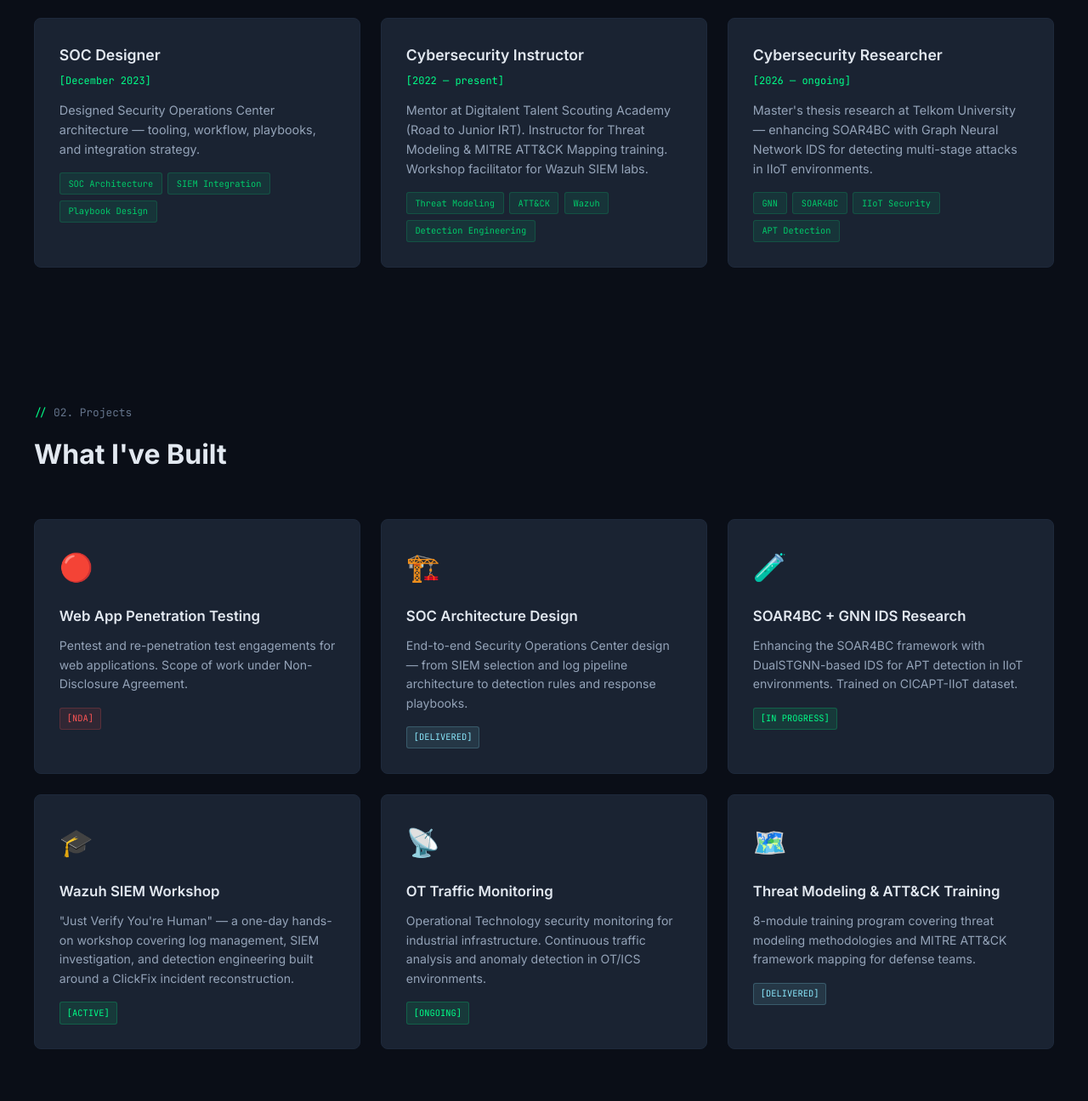
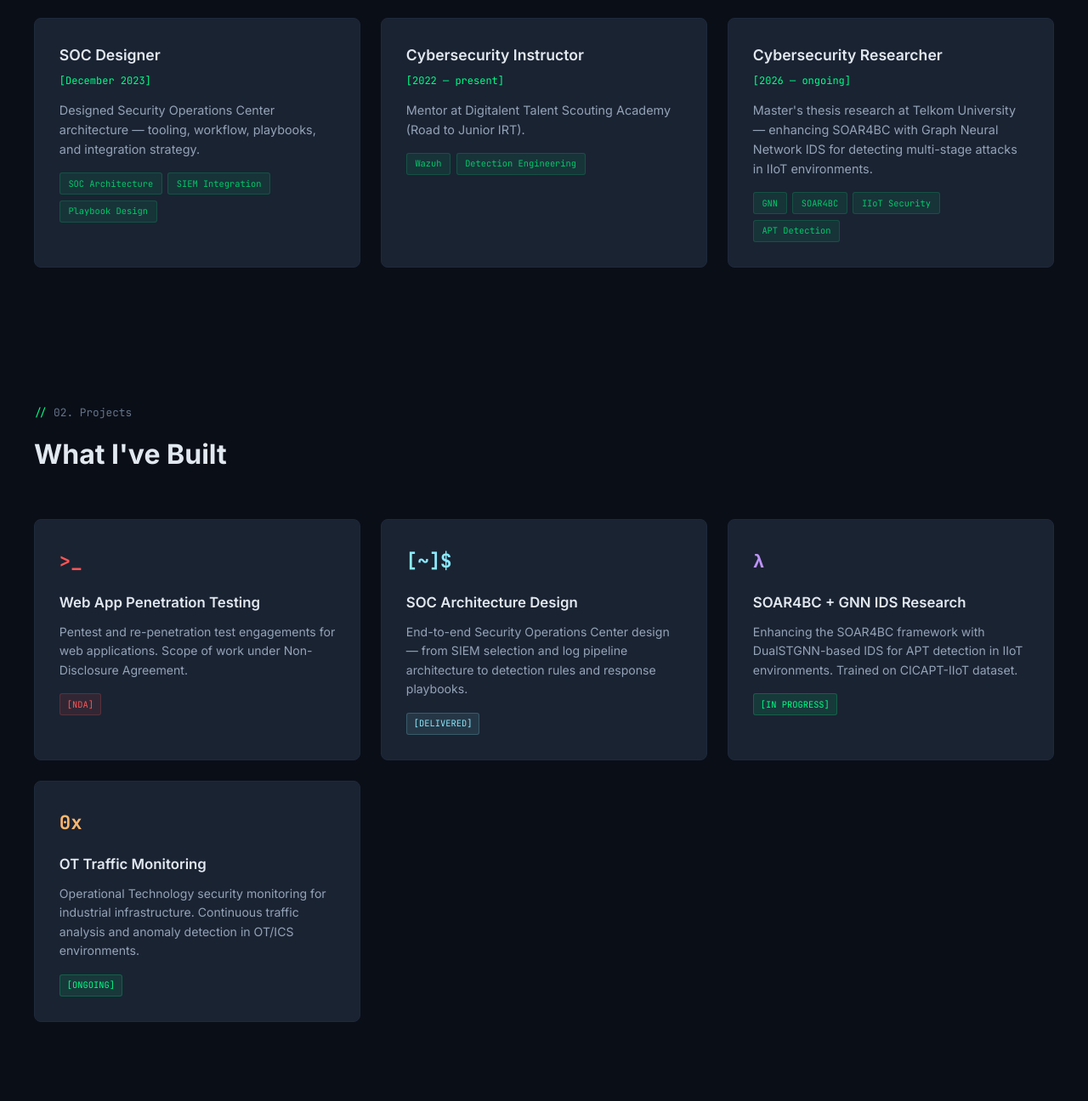
Before and after one commit to senjaputras/porto, a plain HTML site: page index.html in a window 1280 px wide. Shown: the part 1304-2600 px from the top of the page at 85% size. Drawn offline with Linux system fonts and the light colour scheme.

Commit message:
Update index.html

```diff
--- a/index.html
+++ b/index.html
@@ -678,12 +678,8 @@
                 <div class="exp-period">[2022 — present]</div>
                 <div class="exp-desc">
                     Mentor at Digitalent Talent Scouting Academy (Road to Junior IRT).
-                    Instructor for Threat Modeling &amp; MITRE ATT&amp;CK Mapping training.
-                    Workshop facilitator for Wazuh SIEM labs.
                 </div>
                 <div class="exp-tools">
-                    <span class="tool-tag">Threat Modeling</span>
-                    <span class="tool-tag">ATT&CK</span>
                     <span class="tool-tag">Wazuh</span>
                     <span class="tool-tag">Detection Engineering</span>
                 </div>
@@ -715,7 +711,7 @@
         </div>
         <div class="proj-grid">
             <div class="proj-card">
-                <div class="proj-icon">🔴</div>
+                <div class="proj-icon" style="font-family:'JetBrains Mono',monospace;color:var(--red);font-size:1.4rem;font-weight:700;">&gt;_</div>
                 <div class="proj-title">Web App Penetration Testing</div>
                 <div class="proj-desc">
                     Pentest and re-penetration test engagements for web applications.
@@ -724,7 +720,7 @@
                 <span class="proj-status status-nda">[NDA]</span>
             </div>
             <div class="proj-card">
-                <div class="proj-icon">🏗️</div>
+                <div class="proj-icon" style="font-family:'JetBrains Mono',monospace;color:var(--cyan);font-size:1.4rem;font-weight:700;">[~]$</div>
                 <div class="proj-title">SOC Architecture Design</div>
                 <div class="proj-desc">
                     End-to-end Security Operations Center design — from SIEM selection and
@@ -733,7 +729,7 @@
                 <span class="proj-status status-done">[DELIVERED]</span>
             </div>
             <div class="proj-card">
-                <div class="proj-icon">🧪</div>
+                <div class="proj-icon" style="font-family:'JetBrains Mono',monospace;color:var(--purple);font-size:1.4rem;font-weight:700;">&lambda;</div>
                 <div class="proj-title">SOAR4BC + GNN IDS Research</div>
                 <div class="proj-desc">
                     Enhancing the SOAR4BC framework with DualSTGNN-based IDS
@@ -742,32 +738,13 @@
                 <span class="proj-status status-ongoing">[IN PROGRESS]</span>
             </div>
             <div class="proj-card">
-                <div class="proj-icon">🎓</div>
-                <div class="proj-title">Wazuh SIEM Workshop</div>
-                <div class="proj-desc">
-                    "Just Verify You're Human" — a one-day hands-on workshop
-                    covering log management, SIEM investigation, and detection engineering
-                    built around a ClickFix incident reconstruction.
-                </div>
-                <span class="proj-status status-ongoing">[ACTIVE]</span>
-            </div>
-            <div class="proj-card">
-                <div class="proj-icon">📡</div>
+                <div class="proj-icon" style="font-family:'JetBrains Mono',monospace;color:var(--orange);font-size:1.4rem;font-weight:700;">0x</div>
                 <div class="proj-title">OT Traffic Monitoring</div>
                 <div class="proj-desc">
                     Operational Technology security monitoring for industrial
                     infrastructure. Continuous traffic analysis and anomaly detection in OT/ICS environments.
                 </div>
                 <span class="proj-status status-ongoing">[ONGOING]</span>
-            </div>
-            <div class="proj-card">
-                <div class="proj-icon">🗺️</div>
-                <div class="proj-title">Threat Modeling & ATT&CK Training</div>
-                <div class="proj-desc">
-                    8-module training program covering threat modeling methodologies
-                    and MITRE ATT&CK framework mapping for defense teams.
-                </div>
-                <span class="proj-status status-done">[DELIVERED]</span>
             </div>
         </div>
     </div>
@@ -916,24 +893,10 @@
         <div class="course-list">
             <div class="course-card">
                 <div class="course-info">
-                    <h3>Threat Modeling & MITRE ATT&CK Mapping</h3>
-                    <p>8-module instructor-led training program for defense teams</p>
-                </div>
-                <span class="proj-status status-done">[INSTRUCTOR]</span>
-            </div>
-            <div class="course-card">
-                <div class="course-info">
                     <h3>Digitalent — Road to Junior Incident Response Team</h3>
                     <p>Cybersecurity mentorship under Talent Scouting Academy (Aug–Dec 2022)</p>
                 </div>
                 <span class="proj-status status-done">[MENTOR]</span>
-            </div>
-            <div class="course-card">
-                <div class="course-info">
-                    <h3>Wazuh SIEM Workshop — "Just Verify You're Human"</h3>
-                    <p>One-day hands-on workshop: log management, investigation, detection engineering</p>
-                </div>
-                <span class="proj-status status-ongoing">[FACILITATOR]</span>
             </div>
             <div class="course-card">
                 <div class="course-info">
```
